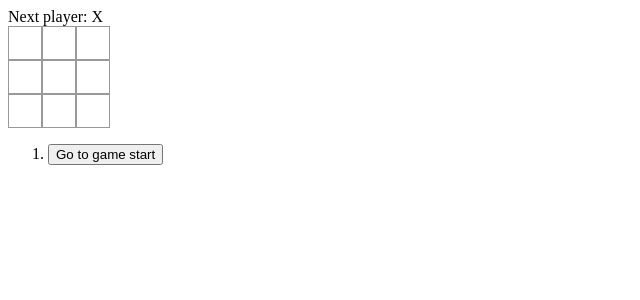
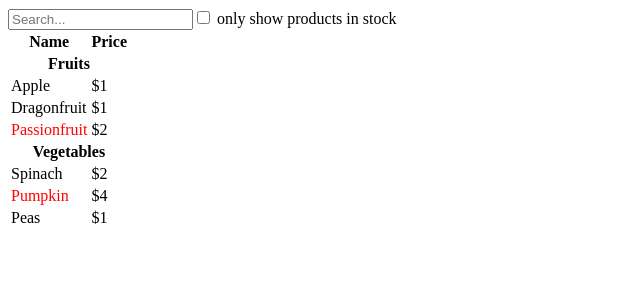
Before and after one commit to takeshi0518/learn-react, a React (Vite) app: page / in a window 1280 px wide. Shown: the top 300 px of the page, without its empty margins (0-640 px from the left). Built offline with nearby package versions, Linux system fonts and the light colour scheme.

Commit message:
feat: 商品テーブルを静的に表示する

```diff
--- a/src/App.tsx
+++ b/src/App.tsx
@@ -1,7 +1,8 @@
 import Game from './game';
+import FilterableProductTable from './product';
 
 function App() {
-  return <Game />;
+  return <FilterableProductTable />;
 }
 
 export default App;
--- /dev/null
+++ b/src/mock.ts
@@ -0,0 +1,28 @@
+export const PRODUCTS = [
+  { category: 'Fruits', price: '$1', stocked: true, name: 'Apple' },
+  {
+    category: 'Fruits',
+    price: '$1',
+    stocked: true,
+    name: 'Dragonfruit',
+  },
+  {
+    category: 'Fruits',
+    price: '$2',
+    stocked: false,
+    name: 'Passionfruit',
+  },
+  {
+    category: 'Vegetables',
+    price: '$2',
+    stocked: true,
+    name: 'Spinach',
+  },
+  {
+    category: 'Vegetables',
+    price: '$4',
+    stocked: false,
+    name: 'Pumpkin',
+  },
+  { category: 'Vegetables', price: '$1', stocked: true, name: 'Peas' },
+];
--- /dev/null
+++ b/src/product.tsx
@@ -0,0 +1,76 @@
+import { PRODUCTS } from './mock';
+
+type Product = {
+  category: string;
+  price: string;
+  stocked: boolean;
+  name: string;
+};
+
+export default function FilterableProductTable() {
+  return (
+    <div>
+      <SearchBar />
+      <ProductTable products={PRODUCTS} />
+    </div>
+  );
+}
+
+function SearchBar() {
+  return (
+    <form>
+      <input type="text" placeholder="Search..." />
+      <label>
+        <input type="checkbox" /> only show products in stock
+      </label>
+    </form>
+  );
+}
+
+function ProductTable({ products }: { products: Product[] }) {
+  const rows = [];
+  let lastCategory = null;
+
+  products.forEach((p) => {
+    if (p.category !== lastCategory) {
+      rows.push(<ProductCategoryRow category={p.category} key={p.category} />);
+    }
+    rows.push(<ProductRow product={p} key={p.name} />);
+    lastCategory = p.category;
+  });
+
+  return (
+    <table>
+      <thead>
+        <tr>
+          <th>Name</th>
+          <th>Price</th>
+        </tr>
+      </thead>
+      <tbody>{rows}</tbody>
+    </table>
+  );
+}
+
+function ProductCategoryRow({ category }: { category: string }) {
+  return (
+    <tr>
+      <th colSpan={2}>{category}</th>
+    </tr>
+  );
+}
+
+function ProductRow({ product }: { product: Product }) {
+  const name = product.stocked ? (
+    product.name
+  ) : (
+    <span style={{ color: 'red' }}>{product.name}</span>
+  );
+
+  return (
+    <tr>
+      <td>{name}</td>
+      <td>{product.price}</td>
+    </tr>
+  );
+}
```
